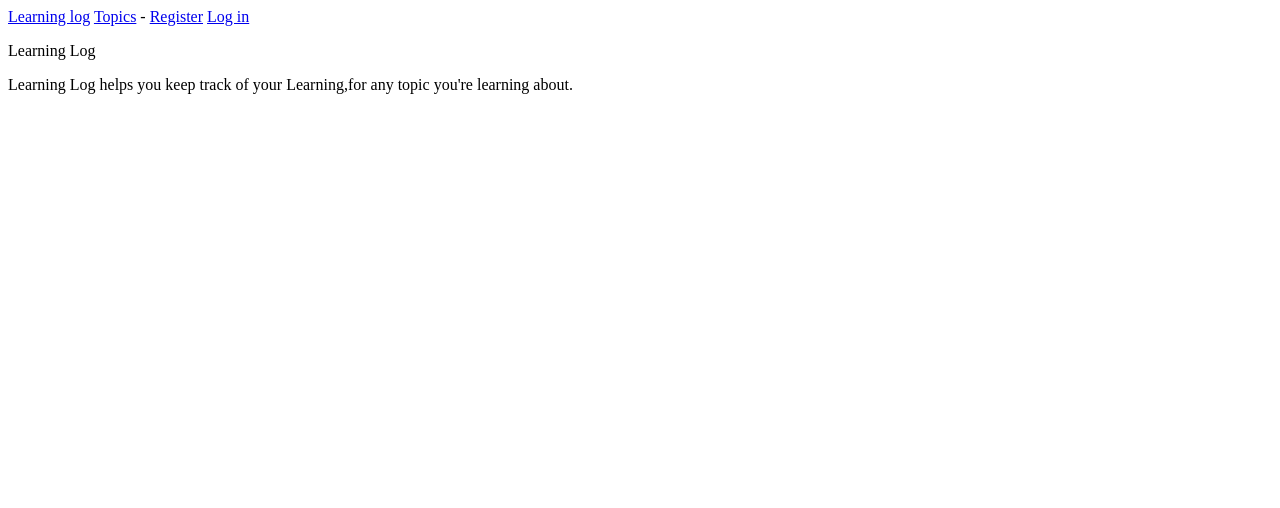
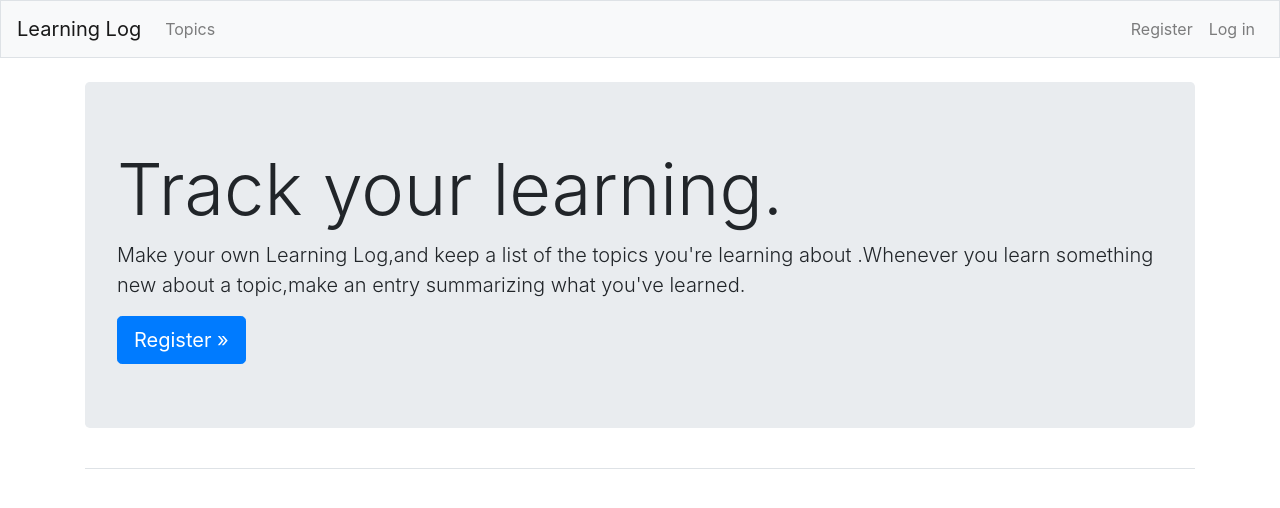
Before and after one commit to YOLOMIN/python_base, a Django app: page / in a window 1280 px wide. Shown: the top 508 px of the page. Run offline with Django 3.2, Linux system fonts and the light colour scheme; some libraries are stand-ins or nearby versions.

Commit message:
设置项目学习笔记样式--base.html,主页样式

```diff
--- a/learning_log/settings.py
+++ b/learning_log/settings.py
@@ -25,7 +25,7 @@ SECRET_KEY = 'django-insecure-g+53$%3ixe1dmqums0tdl&2&*)_4z5x=axc3d3-a%p9y79156n
 # SECURITY WARNING: don't run with debug turned on in production!
 DEBUG = True
 
-ALLOWED_HOSTS = []
+ALLOWED_HOSTS = ['*']
 
 
 # Application definition
@@ -41,6 +41,8 @@ INSTALLED_APPS = [
     'django.contrib.sessions',
     'django.contrib.messages',
     'django.contrib.staticfiles',
+    # 第三方应用程序
+    'bootstrap4',
 ]
 
 MIDDLEWARE = [
--- a/learning_logs/templates/learning_logs/base.html
+++ b/learning_logs/templates/learning_logs/base.html
@@ -1,15 +1,64 @@
 <!--父模板-->
-<p>
-    <a href="{% url 'learning_logs:index' %}">Learning log</a>
-    <a href="{% url 'learning_logs:topics' %}">Topics</a> -
-    {% if user.is_authenticated %}
-        Hello,{{ user.username }}.
-        <a href ="{% url 'users:logout' %}">Log out</a>
-    {% else %}
-        <a href = "{% url 'users:register' %}">Register</a>
-        <a href = "{% url 'users:login' %}">Log in</a>
-    {% endif %}
+{% load bootstrap4 %}
+<!doctype html>
+<html lang="en">
+    <head>
+        <meta charset="utf-8">
+        <meta name="viewport" content="width=device-width,initial-scale=1,shrink-to-fit=no">
+        <title>Learning Log</title>
+        {% bootstrap_css %}
+        {% bootstrap_javascript jquery='full' %}
+    </head>
+    <body>
+        <!--
+        navbar-light和bg-light使用一种浅色主题来设置
+        mb-4中的mb表示下边距(margin-bottom)该选择器缺包导航栏和页面其他部分之间有一些空白区域
+        -->
+        <nav class="navbar navbar-expand-md navbar-light bg-light mb-4 border">
+            <!--指定导航栏最左端显示项目名称，并设置为到主页的链接-->
+            <a class="navbar-brand" href="{% url 'learning_logs:index'%}">Learning Log</a>
+                <!--
+                定义一个按钮，将在浏览器窗口太窄，无法水平显示整个导航栏时显示出来。如果用户单击这个按钮，将会出现一个下拉列表，其中包含所有的导航元素
+                用户缩小浏览器窗口或在屏幕较小的移动设备上显示网页时，collapse将会导致导航栏折叠起来
+                -->
+                <button class="navbar-toggler" type="button"  data-toggle="collapse" data-target="#navbarCollapse" aria-controls="navbarCollapse" aria-expanded="false" aria-label="Toggle navigation">
+                    <span class="navbar-toggler-icon"></span>
+                </button>
 
-</p>
-
-{% block content %}{% endblock content%}
+                <div class="collapse navbar-collapse" id="navbarCollapse">
+                    <ul class="navbar-nav mr-auto">
+                        <li class=="nav-item">
+                            <a class="nav-link" href="{% url 'learning_logs:topics'%}">Topics</a>
+                        </li>
+                    </ul>
+                <ul class="navbar-nav ml-auto">
+                    {% if user.is_autherticated %}
+                    <li class="nav-item">
+                        <span class="navbar-text">Hello,{{ user.username }}.</span>
+                    </li>
+                    <li class="nav-item">
+                        <a class="nav-link" href="{% url 'users:logout' %}">Log out</a>
+                    </li>
+                    {% else %}
+                    <li class="nav-item">
+                        <a class="nav-link" href="{% url 'users:register' %}">Register</a>
+                    </li>
+                    <li class="nav-item">
+                        <a class="nav-link" href="{% url 'users:login' %}">Log in</a>
+                    </li>
+                    {% endif %}
+                    </ul>
+                </div>
+        </nav>
+        <main role="main" class="container">
+            <div class="pb-2 mb-2 border-bottom">
+                {% block page_header %}
+                {% endblock page_header %}
+            </div>
+            <div>
+                {% block content %}
+                {% endblock content %}
+            </div>
+        </main>
+    </body>
+</html>
--- a/learning_logs/templates/learning_logs/index.html
+++ b/learning_logs/templates/learning_logs/index.html
@@ -1,8 +1,11 @@
 <!--子模板-->
 {% extends "learning_logs/base.html"%}
-{% block content %}
+{% block page_header %}
 
-<p>Learning Log</p>
-<p>Learning Log helps you keep track of your Learning,for any topic you're learning about.</p>
+    <div class="jumbotron">
+        <h1 class="display-3">Track your learning.</h1>
+        <p class="lead">Make your own Learning Log,and keep a list of the topics you're learning about .Whenever you learn something new about a topic,make an entry summarizing what you've learned.</p>
+        <a class="btn btn-lg btn-primary" href="{% url 'users:register' %}" role="button">Register &raquo;</a>
+    </div>
 
-{% endblock content %}
+{% endblock page_header %}
```
